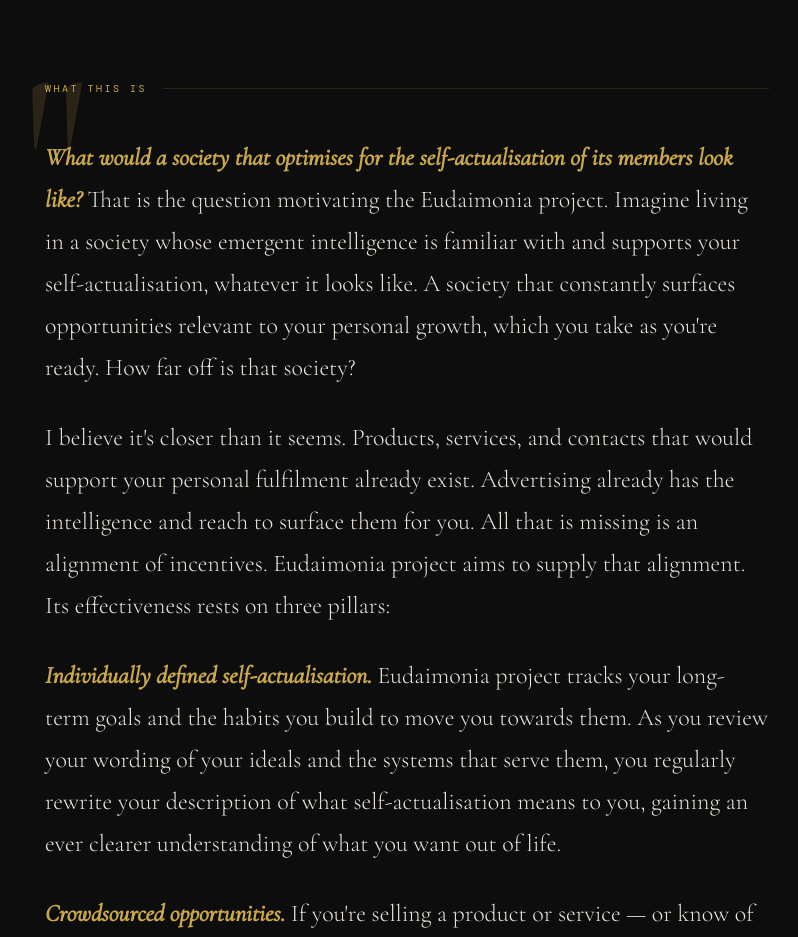
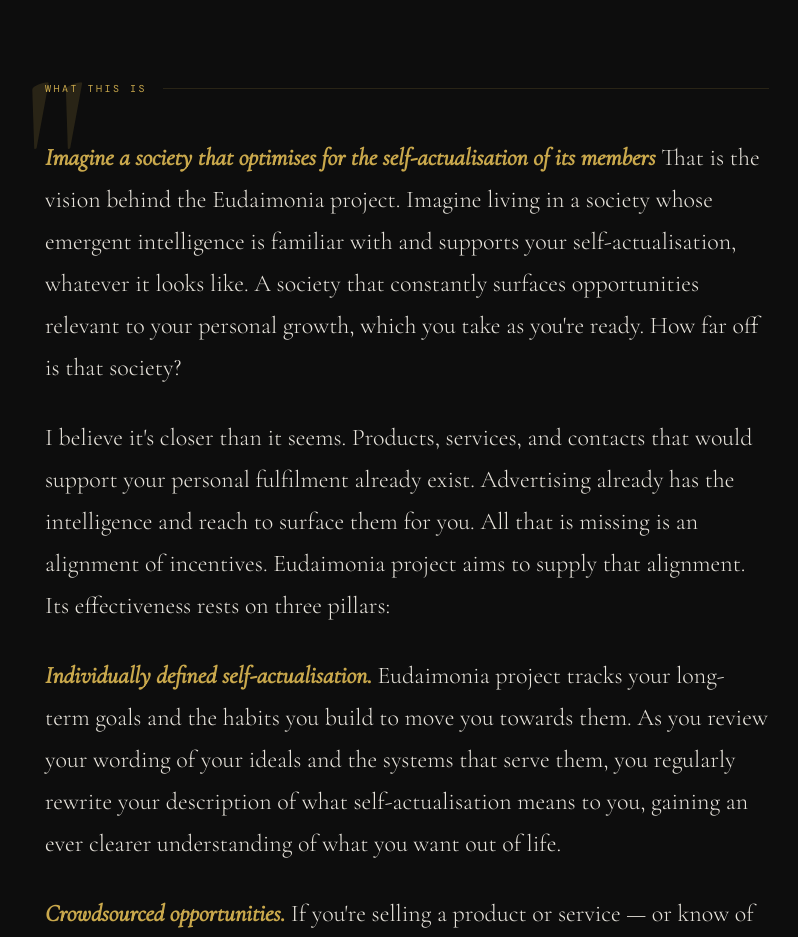
Before and after one commit to Chrisjayhenningsen/Eudaimonia, a browser extension: page index.html in a window 1280 px wide. Shown: the part 840-1777 px from the top of the page, without its empty margins (233-1031 px from the left). Drawn offline with nearby package versions, Linux system fonts and the light colour scheme; a web font is replaced by a local one.

Commit message:
Update index.html
prose change.

```diff
--- a/index.html
+++ b/index.html
@@ -540,8 +540,8 @@
   <div class="philosophy-label">What this is</div>
   <div class="reveal">
     <p>
-      <strong>What would a society that optimises for the self-actualisation of its members
-      look like?</strong> That is the question motivating the Eudaimonia project. Imagine
+      <strong>Imagine a society that optimises for the self-actualisation of its members</strong>
+      That is the vision behind the Eudaimonia project. Imagine
       living in a society whose emergent intelligence is familiar with and supports your
       self-actualisation, whatever it looks like. A society that constantly surfaces
       opportunities relevant to your personal growth, which you take as you're ready. How
```
